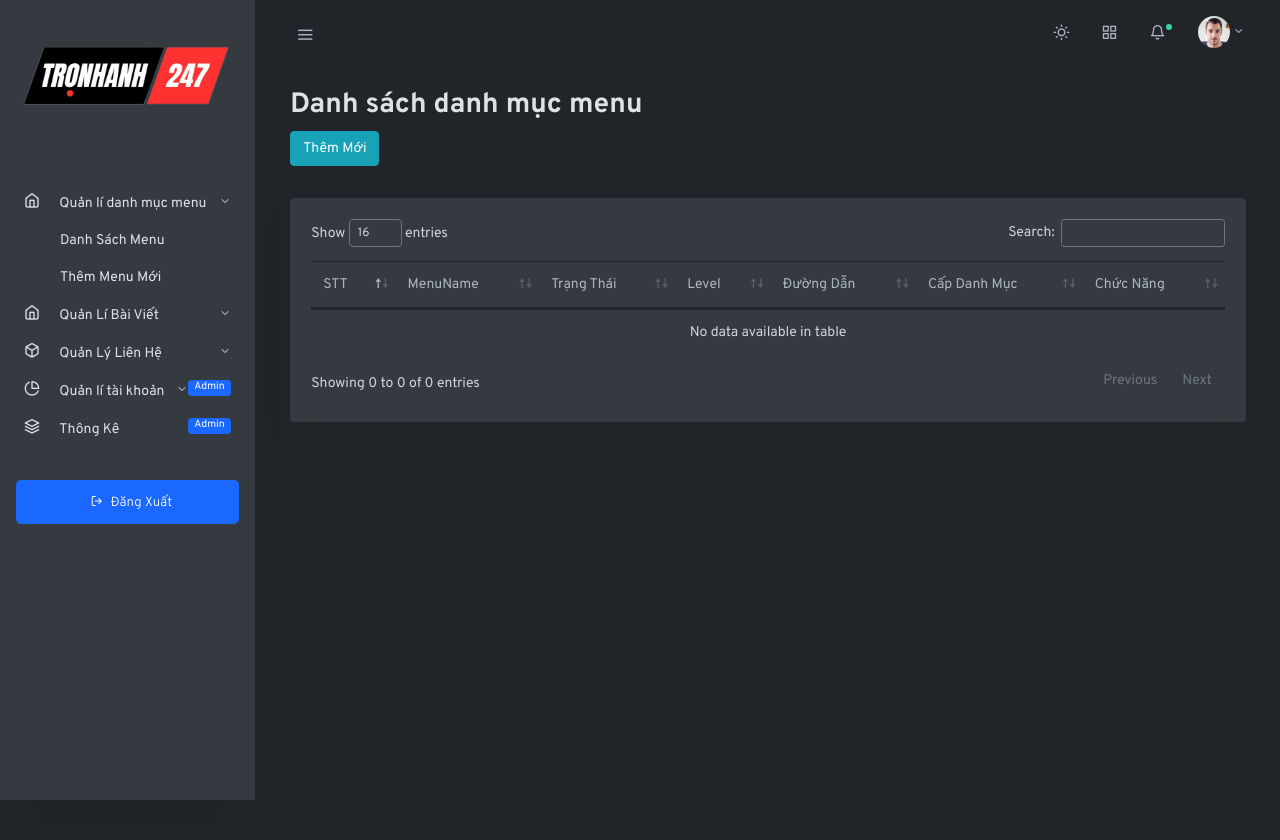
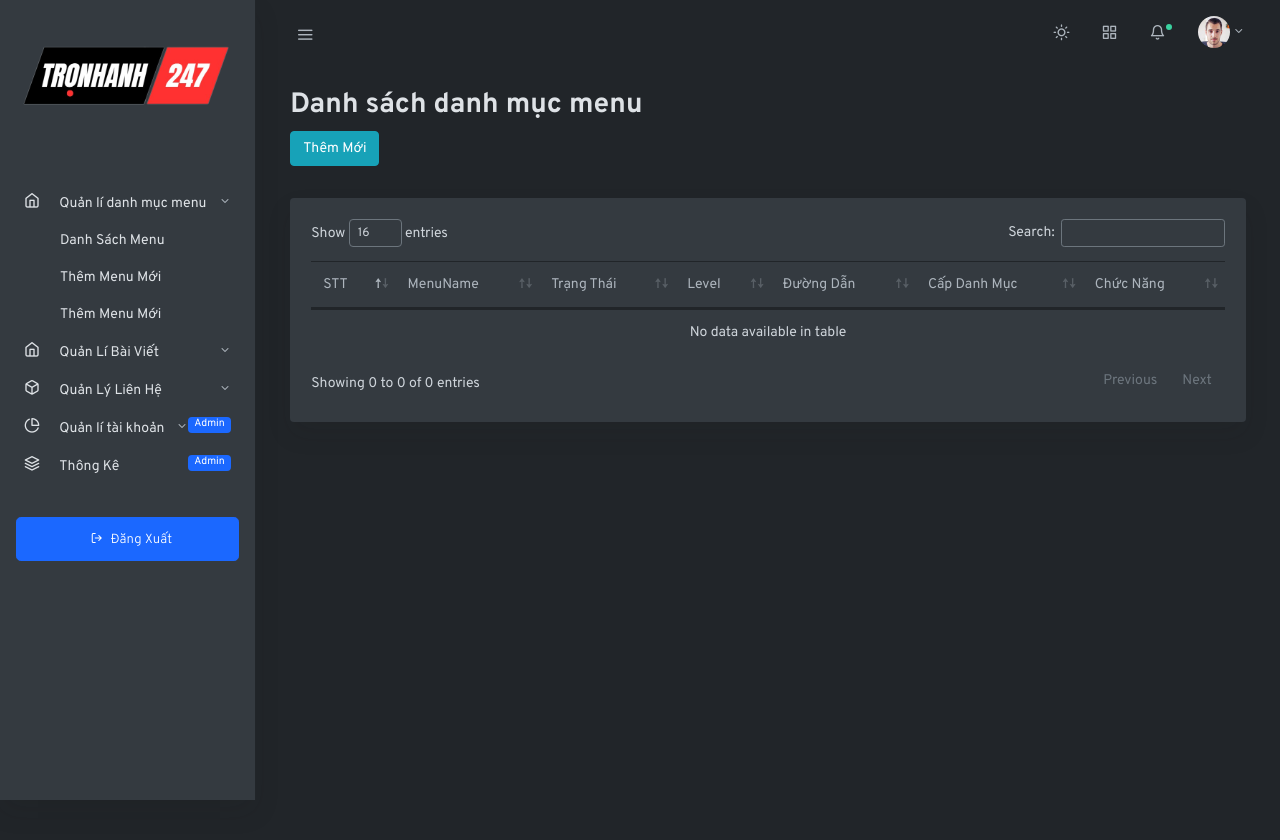
Before and after one commit to vanlong2202/Tronhanh247, a PHP site: page /Admin/index.php in a window 1280 px wide, after a click that opens the changed part. Shown: the top 840 px of the page. Run offline with PHP 8.4, Linux system fonts and the light colour scheme; the visitor is signed in with stand-in values (Sample User, id 1); data that the repository does not hold is empty; some web fonts are replaced.

Commit message:
test git

```diff
--- a/Admin/header.php
+++ b/Admin/header.php
@@ -99,6 +99,9 @@ if (!isset($_SESSION['loggedin'])) {
                 <li class="nav-item">
                   <a class="nav-link pl-3" href="./AddMenu.php"><span class="ml-1 item-text">Thêm Menu Mới</span></a>
                 </li>
+                <li class="nav-item">
+                  <a class="nav-link pl-3" href="./AddMenu.php"><span class="ml-1 item-text">Thêm Menu Mới</span></a>
+                </li>
                 </li>
               </ul>
             </li>
```
